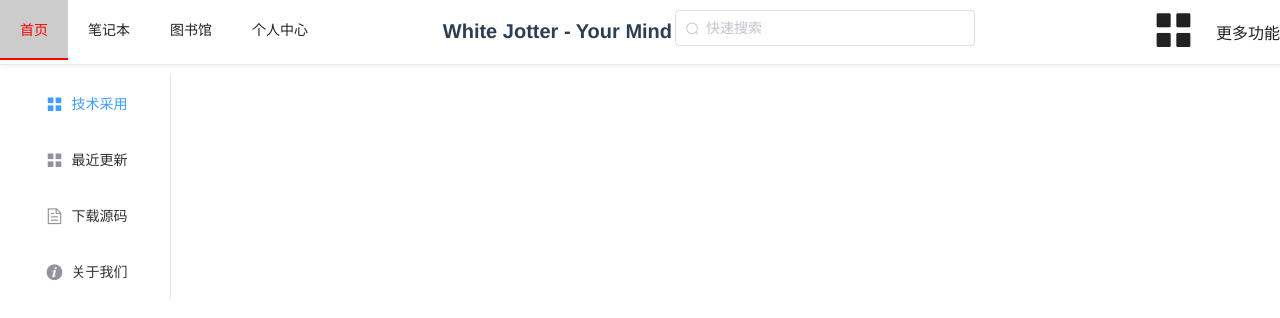
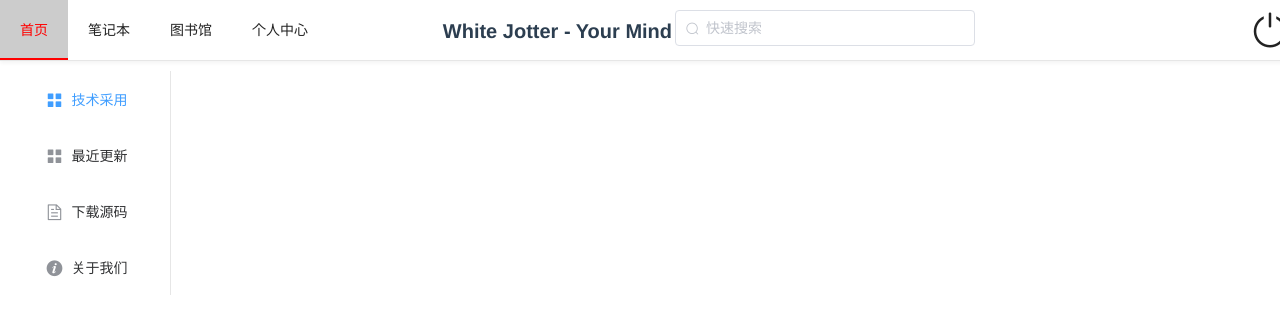
Before and after one commit to liuxin2361/wj-vue, a Vue app: page /index in a window 1280 px wide. Shown: the top 318 px of the page. Built offline with nearby package versions, Linux system fonts and the light colour scheme; sample sign-in values are in the browser's storage.

Commit message:
登出功能

```diff
--- a/src/components/HelloWorld.vue
+++ /dev/null
@@ -1,59 +0,0 @@
-<template>
-  <div class="hello">
-    <h1>{{ msg }}</h1>
-    <p>
-      For a guide and recipes on how to configure / customize this project,<br>
-      check out the
-      <a href="https://cli.vuejs.org" target="_blank" rel="noopener">vue-cli documentation</a>.
-    </p>
-    <h3>Installed CLI Plugins</h3>
-    <ul>
-      <li><a href="https://github.com/vuejs/vue-cli/tree/dev/packages/%40vue/cli-plugin-babel" target="_blank" rel="noopener">babel</a></li>
-      <li><a href="https://github.com/vuejs/vue-cli/tree/dev/packages/%40vue/cli-plugin-router" target="_blank" rel="noopener">router</a></li>
-      <li><a href="https://github.com/vuejs/vue-cli/tree/dev/packages/%40vue/cli-plugin-eslint" target="_blank" rel="noopener">eslint</a></li>
-    </ul>
-    <h3>Essential Links</h3>
-    <ul>
-      <li><a href="https://vuejs.org" target="_blank" rel="noopener">Core Docs</a></li>
-      <li><a href="https://forum.vuejs.org" target="_blank" rel="noopener">Forum</a></li>
-      <li><a href="https://chat.vuejs.org" target="_blank" rel="noopener">Community Chat</a></li>
-      <li><a href="https://twitter.com/vuejs" target="_blank" rel="noopener">Twitter</a></li>
-      <li><a href="https://news.vuejs.org" target="_blank" rel="noopener">News</a></li>
-    </ul>
-    <h3>Ecosystem</h3>
-    <ul>
-      <li><a href="https://router.vuejs.org" target="_blank" rel="noopener">vue-router</a></li>
-      <li><a href="https://vuex.vuejs.org" target="_blank" rel="noopener">vuex</a></li>
-      <li><a href="https://github.com/vuejs/vue-devtools#vue-devtools" target="_blank" rel="noopener">vue-devtools</a></li>
-      <li><a href="https://vue-loader.vuejs.org" target="_blank" rel="noopener">vue-loader</a></li>
-      <li><a href="https://github.com/vuejs/awesome-vue" target="_blank" rel="noopener">awesome-vue</a></li>
-    </ul>
-  </div>
-</template>
-
-<script>
-export default {
-  name: 'HelloWorld',
-  props: {
-    msg: String
-  }
-}
-</script>
-
-<!-- Add "scoped" attribute to limit CSS to this component only -->
-<style scoped>
-h3 {
-  margin: 40px 0 0;
-}
-ul {
-  list-style-type: none;
-  padding: 0;
-}
-li {
-  display: inline-block;
-  margin: 0 10px;
-}
-a {
-  color: #42b983;
-}
-</style>
--- a/src/components/common/NavMenu.vue
+++ b/src/components/common/NavMenu.vue
@@ -4,8 +4,8 @@
     <el-menu-item v-for="(item, i) in navList" :key="i" :index="item.name">
       {{ item.navItem }}
     </el-menu-item>
-    <a href="#nowhere">更多功能</a>
-    <i class="el-icon-menu"></i>
+<!--    <a href="#nowhere">更多功能</a>-->
+    <i class="el-icon-switch-button" v-on:click="logout"></i>
     <span>White Jotter - Your Mind Palace</span>
     <el-input placeholder="快速搜索" prefix-icon="el-icon-search" size="medium"
               style="width: 300px; position: absolute; margin-top: 10px;right: 25%" v-model="keywords"
@@ -29,6 +29,14 @@ export default {
   },
   methods: {
     search() {
+    },
+    logout() {
+      this.$axios.get('/logout').then(resp => {
+        if (resp.data.code === 200) {
+          this.$store.commit('logout')
+          this.$router.replace('/login')
+        }
+      })
     }
   }
 }
@@ -53,8 +61,10 @@ a {
 
 i {
   float: right;
-  font-size: 45px;
+  font-size: 40px;
   color: #222;
-  padding-top: 8px
+  padding: 10px;
+  cursor: pointer;
+  outline: 0;
 }
 </style>
--- a/src/main.js
+++ b/src/main.js
@@ -10,6 +10,7 @@ import 'element-ui/lib/theme-chalk/index.css'
 
 let axios = require('axios');
 axios.defaults.baseURL = 'http://localhost:8443/api'
+axios.defaults.withCredentials = true // 为了让前端能够带上 cookie，我们需要通过 axios 主动开启 withCredentials 功能
 Vue.prototype.$axios = axios
 Vue.config.productionTip = false
 
--- a/src/store/index.js
+++ b/src/store/index.js
@@ -13,6 +13,10 @@ const store = new Vuex.Store({
     login(state, user) {
       state.user = user
       window.sessionStorage.setItem('user', JSON.stringify(user))
+    },
+    logout(state) {
+      state.user = []
+      window.sessionStorage.removeItem('user')
     }
   }
 })
```
